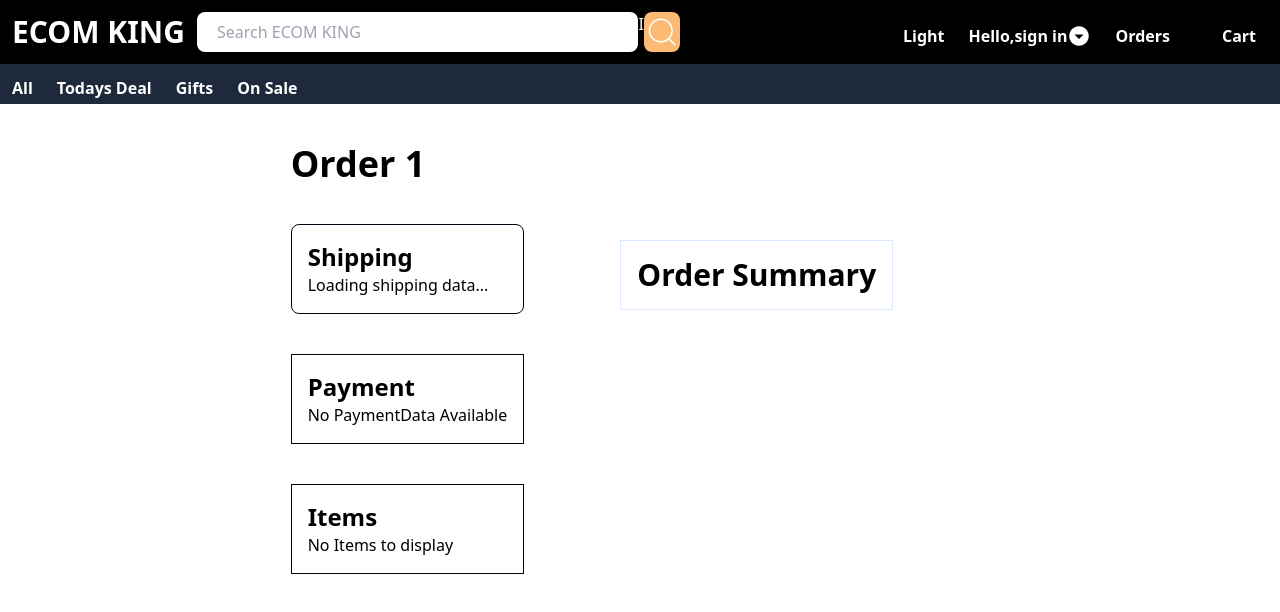
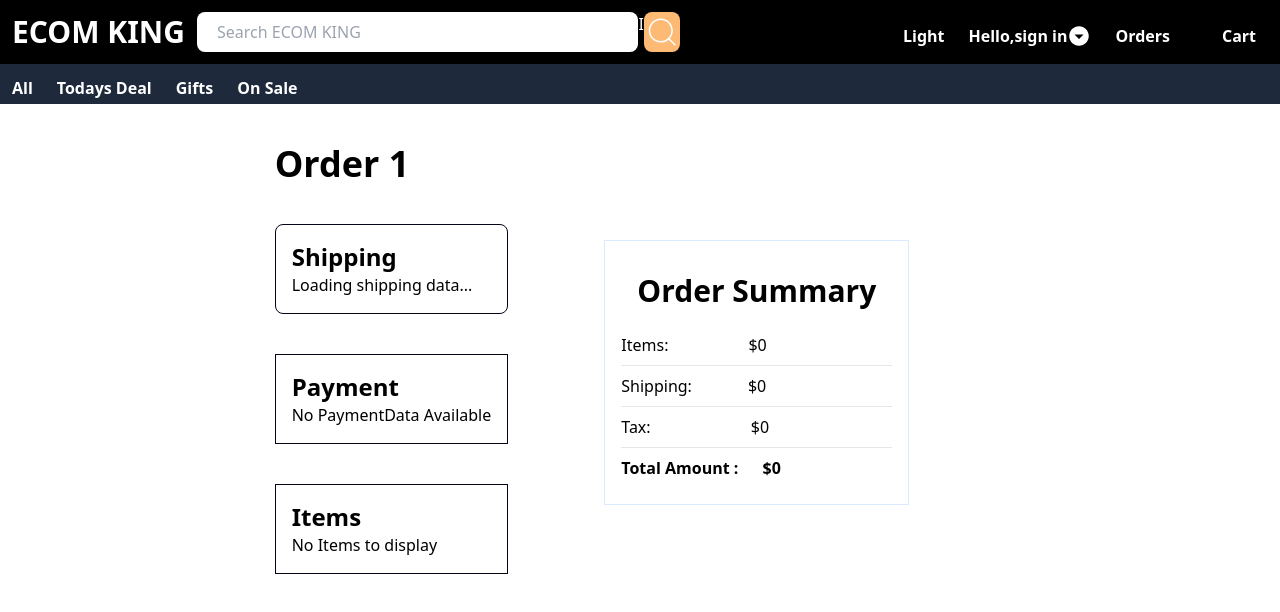
Before and after one commit to yashr775/EcomKing, a React (Vite) app in the folder Frontend/: page /order/1 in a window 1280 px wide. Shown: the top 612 px of the page. Built offline with nearby package versions, Linux system fonts and the light colour scheme; sample sign-in values are in the browser's storage; some icons are missing.

Commit message:
order page completed

```diff
--- a/Frontend/src/atoms/index.tsx
+++ b/Frontend/src/atoms/index.tsx
@@ -36,3 +36,22 @@ export const isAuthenticated = atom<boolean>({
 });
 
 export const theme = atom<string>({ key: "theme", default: "Light" });
+
+export interface PaymentAmount {
+  itemsAmount: number;
+  taxAmount: number;
+  shippingAmount: number;
+  totalAmount: number;
+}
+
+const defaultPaymentAmount: PaymentAmount = {
+  itemsAmount: 0,
+  taxAmount: 0,
+  shippingAmount: 0,
+  totalAmount: 0,
+};
+
+export const amountDetails = atom<PaymentAmount>({
+  key: "amountDetails",
+  default: defaultPaymentAmount,
+});
--- a/Frontend/src/pages/orderpage.tsx
+++ b/Frontend/src/pages/orderpage.tsx
@@ -3,6 +3,8 @@ import Navbar from "../components/Navbar";
 import { Helmet } from "react-helmet";
 import { useEffect, useState } from "react";
 import { CartItem } from "../types/cart";
+import { amountDetails } from "../atoms";
+import { useRecoilValue } from "recoil";
 
 interface ShippingData {
   fullname: string;
@@ -17,6 +19,10 @@ const Orderpage = () => {
   const [shippingData, setShippingData] = useState<ShippingData | undefined>();
   const [paymentData, setPaymentData] = useState();
   const [cartData, setCartData] = useState<CartItem[] | undefined>();
+
+  const amountDetailsVal = useRecoilValue(amountDetails);
+
+  const { taxAmount, itemsAmount, shippingAmount } = amountDetailsVal;
 
   useEffect(() => {
     setShippingData(JSON.parse(localStorage.getItem("shippingAddress")!));
@@ -92,9 +98,26 @@ const Orderpage = () => {
             )}
           </div>
         </div>
-        <div className="border border-blue-100 m-24 h-full">
+        <div className="border border-blue-100 m-24 h-full p-4">
           <div className="font-semibold text-3xl p-4">Order Summary</div>
-          <div></div>
+          <div className="py-2">
+            Items:<span className="pl-20">${itemsAmount}</span>
+          </div>
+          <hr />
+          <div className="py-2">
+            Shipping:<span className="pl-14">${shippingAmount}</span>
+          </div>
+          <hr />
+          <div className="py-2">
+            Tax: <span className="pl-24">${taxAmount}</span>
+          </div>
+          <hr />
+          <div className="py-2 font-bold">
+            Total Amount :{" "}
+            <span className="pl-5">
+              ${itemsAmount + shippingAmount + taxAmount}
+            </span>
+          </div>
         </div>
       </div>
     </div>
--- a/Frontend/src/pages/placeorderpage.tsx
+++ b/Frontend/src/pages/placeorderpage.tsx
@@ -1,7 +1,7 @@
 import { useRecoilState, useRecoilValue } from "recoil";
 import CheckoutSteps from "../components/CheckoutSteps";
 import Navbar from "../components/Navbar";
-import { progress, theme } from "../atoms";
+import { PaymentAmount, amountDetails, progress, theme } from "../atoms";
 import { useEffect, useState } from "react";
 import { Helmet } from "react-helmet";
 import { shippingaddress } from "../types/shippingAddress";
@@ -11,6 +11,10 @@ import { useNavigate } from "react-router-dom";
 
 const Placeorderpage = () => {
   const [, setProgress] = useRecoilState(progress);
+  // eslint-disable-next-line @typescript-eslint/no-unused-vars
+  const [amountDetailsVal, setAmountDetailsVal] =
+    useRecoilState<PaymentAmount>(amountDetails);
+
   const themeVal = useRecoilValue(theme);
   const navigate = useNavigate();
 
@@ -67,6 +71,15 @@ const Placeorderpage = () => {
       }
       setShipping(tempShipping);
       setTotalPrice(tempSum + tempTax + tempShipping);
+
+      const tempAmountObj = {
+        itemsAmount: tempSum,
+        taxAmount: tempTax,
+        shippingAmount: tempShipping,
+        totalAmount: totalPrice,
+      };
+
+      setAmountDetailsVal(tempAmountObj);
     }
   };
 
```
